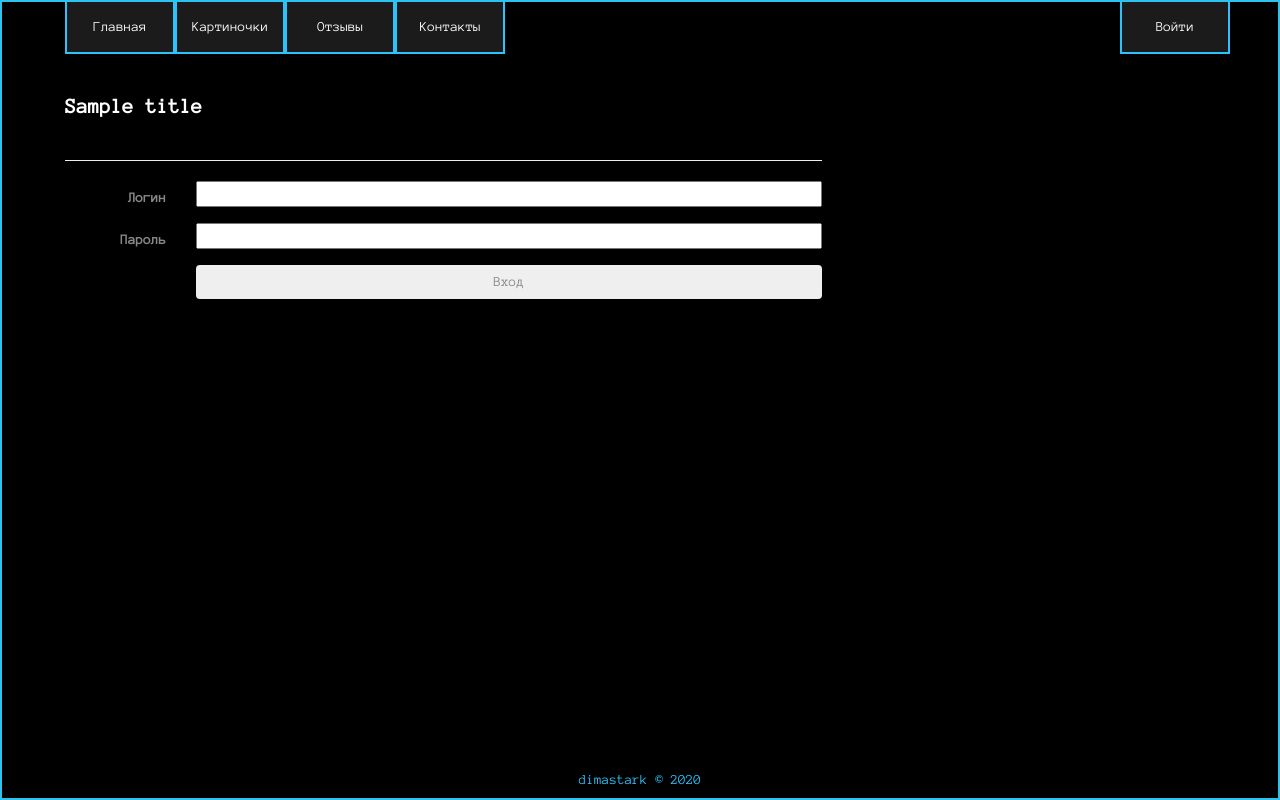
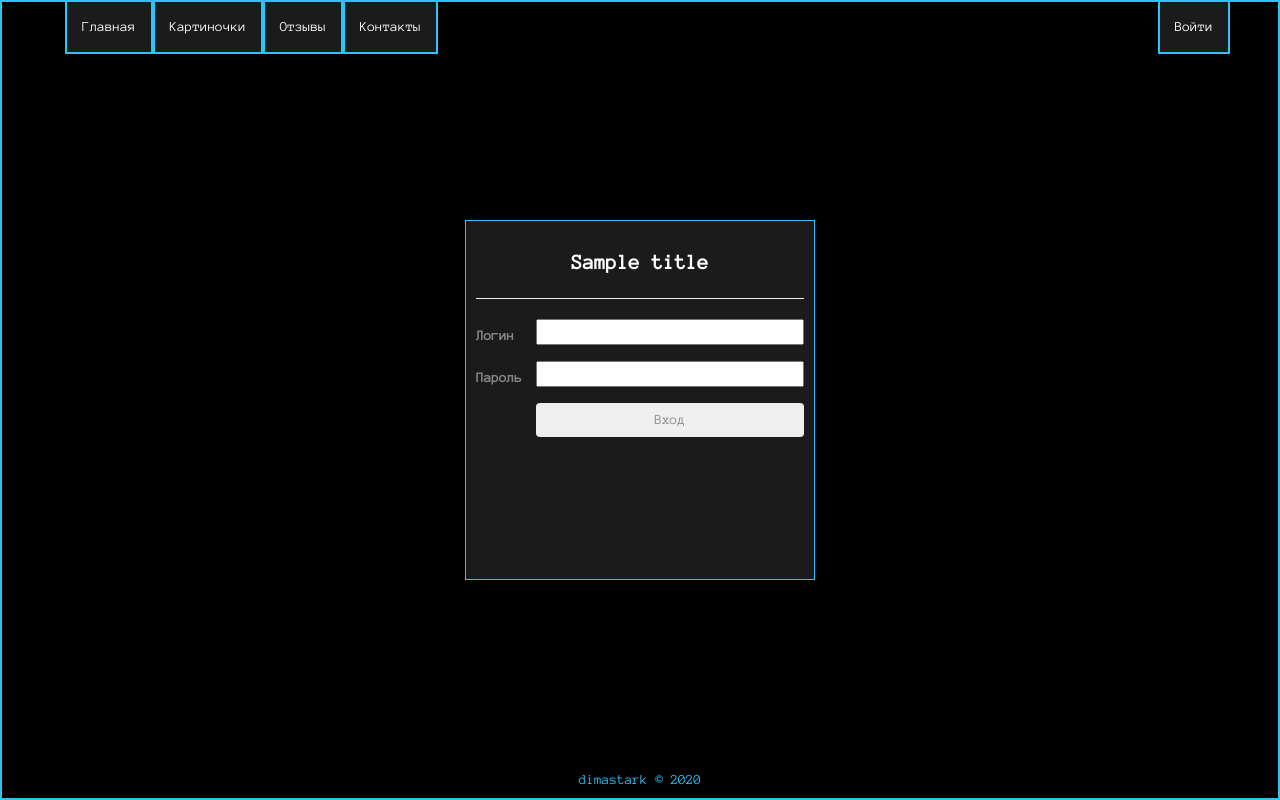
Before and after one commit to dimastark/web-tasks, a Django app: template app/templates/login.html in a window 1280 px wide. Run offline with Django 3.2, Linux system fonts and the light colour scheme; the template is opened without the code that fills it: most values are stand-ins (such as "Sample title", 1, 10 or a date in 2020); form fields are guessed from the names that the template uses; some libraries are stand-ins or nearby versions.

Commit message:
Login tile

```diff
--- a/app/static/app/css/navibar.css
+++ b/app/static/app/css/navibar.css
@@ -2,7 +2,7 @@
     background: #1b1b1b;
     border: #2cc3fd solid 2px;
     display: inline-block;
-    min-width: 110px;
+    min-width: 100%;
     text-align: center;
     color: white;
     transition: color .5s ease;
@@ -13,6 +13,10 @@
 .nav > li > a:hover, .nav > li > a:focus {
     text-decoration: none;
     background-color: #222222;
+}
+
+.navbar-toggle {
+    background: #000;
 }
 
 .navbar-nav > .active > a,
--- a/app/static/app/css/site.css
+++ b/app/static/app/css/site.css
@@ -51,7 +51,7 @@ h3 {
     margin-left: 0;
     width: 100%;
     min-height: 300px;
-    height: 100vh;
+    height: 80vh;
 }
 
 .welcome {
@@ -71,7 +71,7 @@ h3 {
 }
 
 .my-photo {
-    max-height: 90vh;
+    max-height: 70vh;
     max-width: 100%;
 }
 
@@ -117,6 +117,18 @@ h3 {
     transition: opacity .5s ease;
 }
 
+.centered {
+    text-align: center;
+    position: fixed;
+    margin: auto;
+    height: 45vh;
+    width: 350px;
+    top: 0;
+    bottom: 0;
+    left: 0;
+    right: 0;
+}
+
 .shadowed { box-shadow: 0 0 10px rgba(0, 0, 0, .5) }
 
 .bord { border: #2cc3fd solid 1px }
--- a/app/templates/login.html
+++ b/app/templates/login.html
@@ -2,35 +2,34 @@
 
 {% block content %}
 
-<h2>{{ title }}</h2>
-<div class="row">
-    <div class="col-md-8">
-        <form action="/login/" method="post" class="form-horizontal">
+    <div class="row">
+        <div class="col-xs-10 col-md-8 col-lg-6 tile bord centered">
+            <h2>{{ title }}</h2>
+            <form action="/login/" method="post" class="form-horizontal">
                 {% csrf_token %}
                 <hr />
                 <div class="form-group">
-                    <label for="id_username" class="col-md-2 control-label">Логин</label>
-                    <div class="col-md-10">
+                    <label for="id_username" class="col-xs-2 control-label">Логин</label>
+                    <div class="col-xs-10">
                         {{ form.username }}
                     </div>
                 </div>
                 <div class="form-group">
-                    <label for="id_password" class="col-md-2 control-label">Пароль</label>
-                    <div class="col-md-10">
+                    <label for="id_password" class="col-xs-2 control-label">Пароль</label>
+                    <div class="col-xs-10">
                         {{ form.password }}
                     </div>
                 </div>
                 <div class="form-group">
-                    <div class="col-md-offset-2 col-md-10">
+                    <div class="col-xs-offset-2 col-xs-10">
                         <input type="hidden" name="next" value="/" />
                         <input type="submit" value="Вход" class="btn btn-default" />
                     </div>
                 </div>
                 {% if form.errors %}
-                <p class="validation-summary-errors">Введите логин и пароль.</p>
+                    <p class="validation-summary-errors">Введите логин и пароль.</p>
                 {% endif %}
             </form>
+        </div>
     </div>
-</div>
-
 {% endblock %}
```
